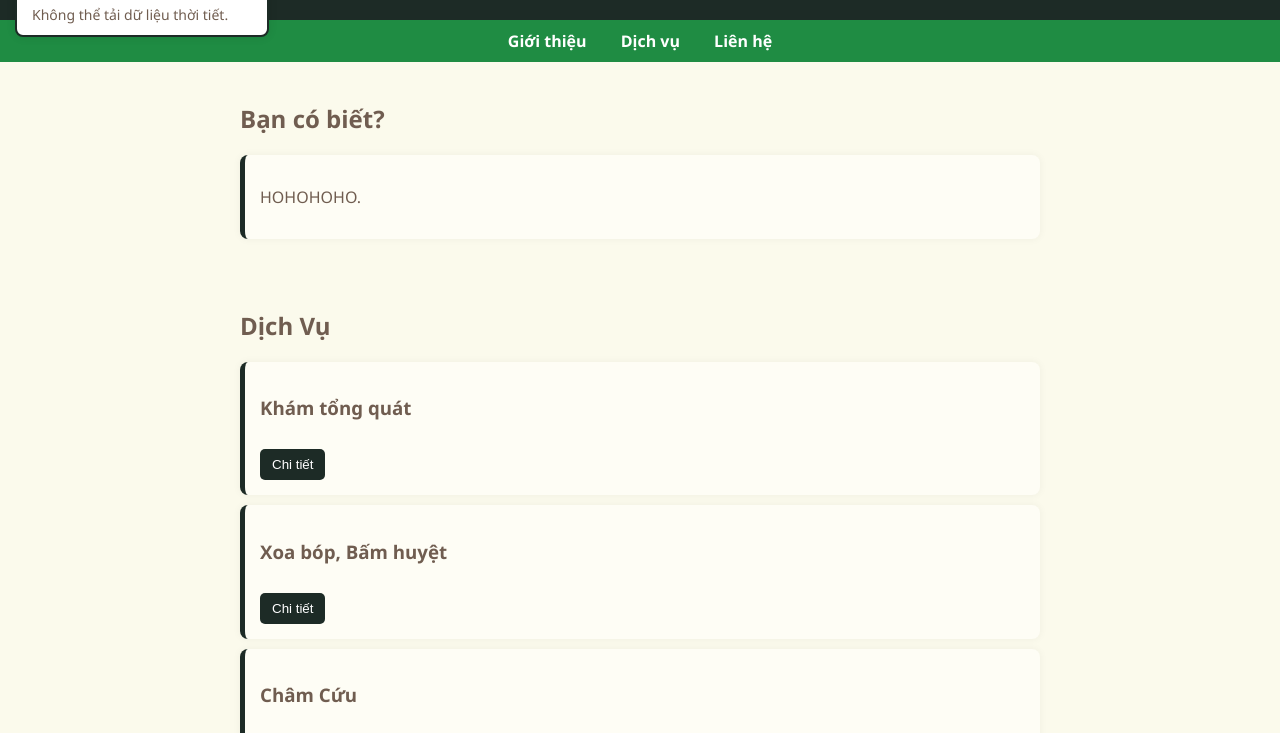
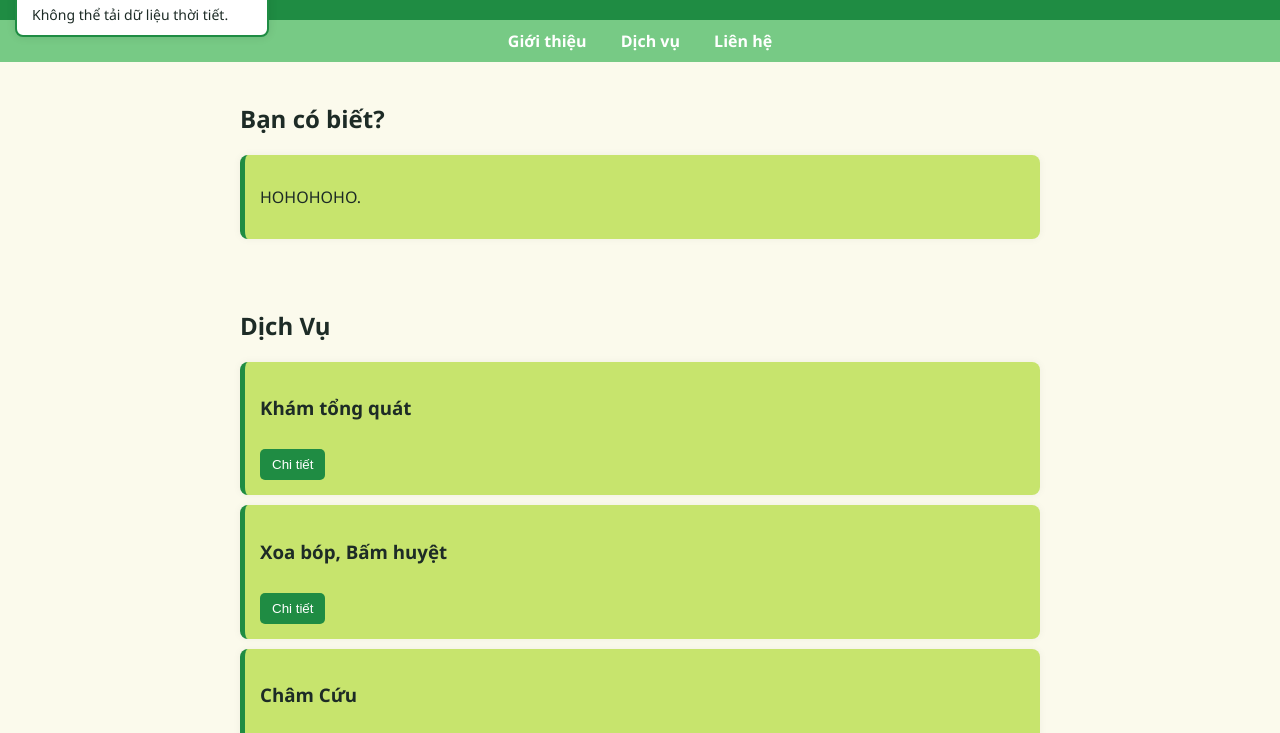
Before and after one commit to YattaD-artist/YPM, a plain HTML site: page index.html in a window 1280 px wide. Shown: the part 117-850 px from the top of the page. Drawn offline with Linux system fonts and the light colour scheme; no server answers.

Commit message:
Update index.css

```diff
--- a/index.css
+++ b/index.css
@@ -1,11 +1,11 @@
 :root {
-  --main-color: #1d2b26;     /* Header & nút chính */
+  --main-color: #1f8c43;     /* Header & nút chính */
   --bg-color: #fbfaec;       /* Nền chính */
-  --other-color: #1f8c43;    /* Menu hoặc phụ */
-  --text-color: #705d50;     /* Màu chữ chính */
-  --text2-color: #1f8c43;    /* Mô tả phụ */
+  --other-color: #77ca85;    /* Menu hoặc phụ */
+  --text-color: #1d2b26;     /* Màu chữ chính */
+  --text2-color: #705d50;    /* Mô tả phụ */
   --accent-hover: #8bf595;   /* Hover sáng nổi bật */
-  --card-bg: #fefdf5;        /* Card hơi khác để nổi nhẹ */
+  --card-bg: #c7e46d;        /* Card hơi khác để nổi nhẹ */
 }
 
 body {
```
